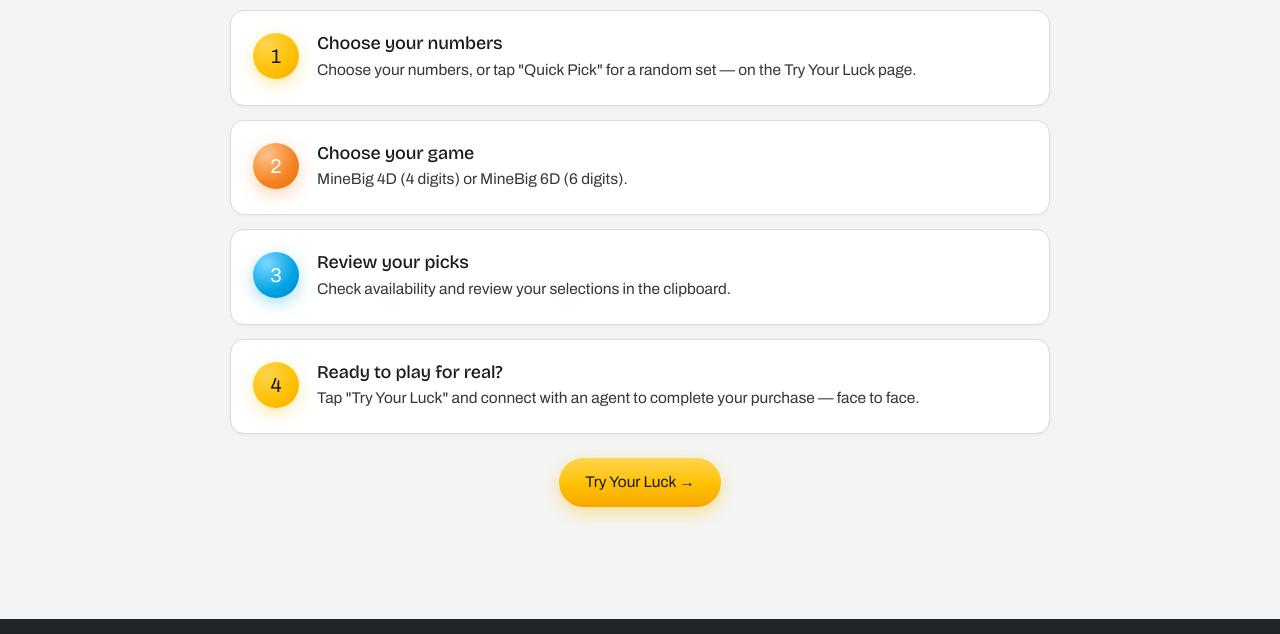
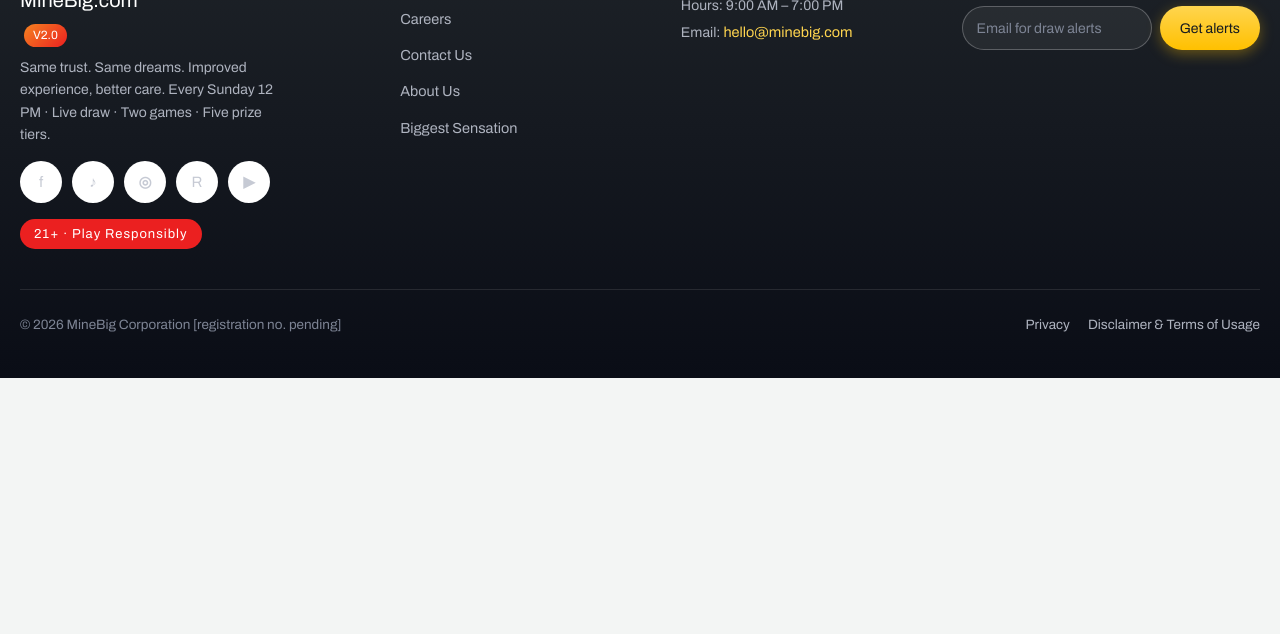
Before and after one commit to saksham-45/minebig, a website: page upcoming.html in a window 1280 px wide. Shown: the part 2551-3185 px from the top of the page. After the commit the page ends 2929 px from the top, so only its background shows below. Drawn offline with nearby package versions, Linux system fonts and the light colour scheme.

Commit message:
Drop duplicated selection walkthrough; keep one how-it-works card per page

```diff
--- a/upcoming.html
+++ b/upcoming.html
@@ -153,7 +153,7 @@
   <p class="blurb" style="margin-top:0">A taste of the latest draws — every winner, every tier lives on the <a href="winning.html" style="color:var(--gold-deep);font-weight:800">Results &amp; Winners page</a>.</p>
   <div class="winners-sample" id="upcoming-winners"></div>
   <p class="note" style="text-align:left;margin-top:12px">
-    <a href="#see-how" style="color:var(--gold-deep);font-weight:800">See how it works ↓</a>
+    <a href="index.html#how-to-play" style="color:var(--gold-deep);font-weight:800">See how it works →</a>
     ·
     <a href="winning.html" style="color:var(--gold-deep);font-weight:800">Open the full winners page →</a>
   </p>
@@ -223,46 +223,6 @@
     <p class="note" style="text-align:left;margin-top:10px">Prize amounts are [pending client confirmation].</p>
   </div>
 
-  <!-- 5. SELECTION WALKTHROUGH -->
-  <h2 class="section-title" id="see-how">See how it works</h2>
-  <div class="tx-rule"></div>
-  <p class="blurb" style="margin-top:0">A walkthrough of number selection — the agent completes any real purchase with you.</p>
-
-  <a class="howto-card" href="index.html#how-to-play">
-    <img src="img/mascot-hero.svg" alt="" aria-hidden="true">
-    <span class="howto-card__body"><b>See how the draw works</b><small>Try the interactive walkthrough — pick digits, buy, watch the draw, claim your prize.</small></span>
-    <span class="howto-card__go">Try it →</span>
-  </a>
-  <div class="steps">
-    <div class="step">
-      <div class="num">1</div>
-      <div>
-        <h3>Choose your numbers</h3>
-        <p>Choose your numbers, or tap "Quick Pick" for a random set — on the Try Your Luck page.</p>
-      </div>
-    </div>
-    <div class="step">
-      <div class="num mag">2</div>
-      <div>
-        <h3>Choose your game</h3>
-        <p>MineBig 4D (4 digits) or MineBig 6D (6 digits).</p>
-      </div>
-    </div>
-    <div class="step">
-      <div class="num teal">3</div>
-      <div>
-        <h3>Review your picks</h3>
-        <p>Check availability and review your selections in the clipboard.</p>
-      </div>
-    </div>
-    <div class="step">
-      <div class="num">4</div>
-      <div>
-        <h3>Ready to play for real?</h3>
-        <p>Tap "Try Your Luck" and connect with an agent to complete your purchase — face to face.</p>
-      </div>
-    </div>
-  </div>
   <div class="center mt">
     <a class="btn btn-gold" href="try-your-luck.html">Try Your Luck →</a>
   </div>
```
